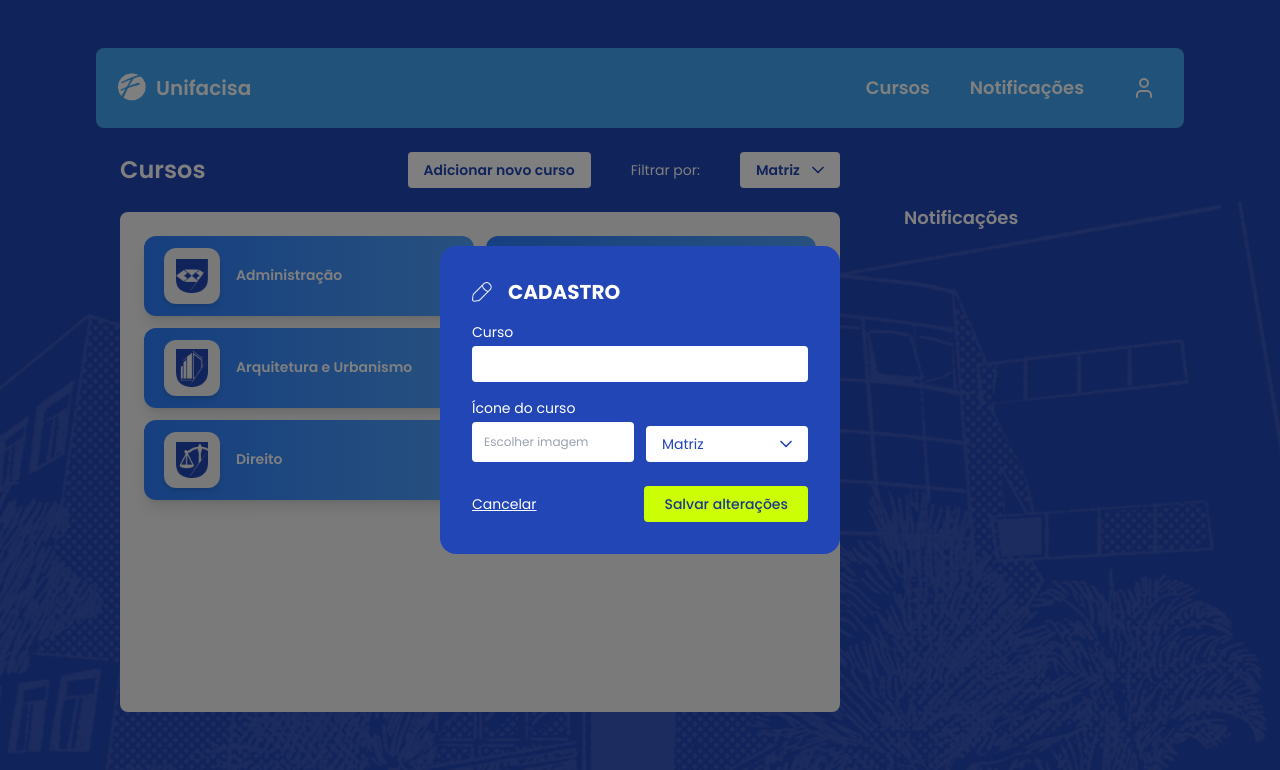
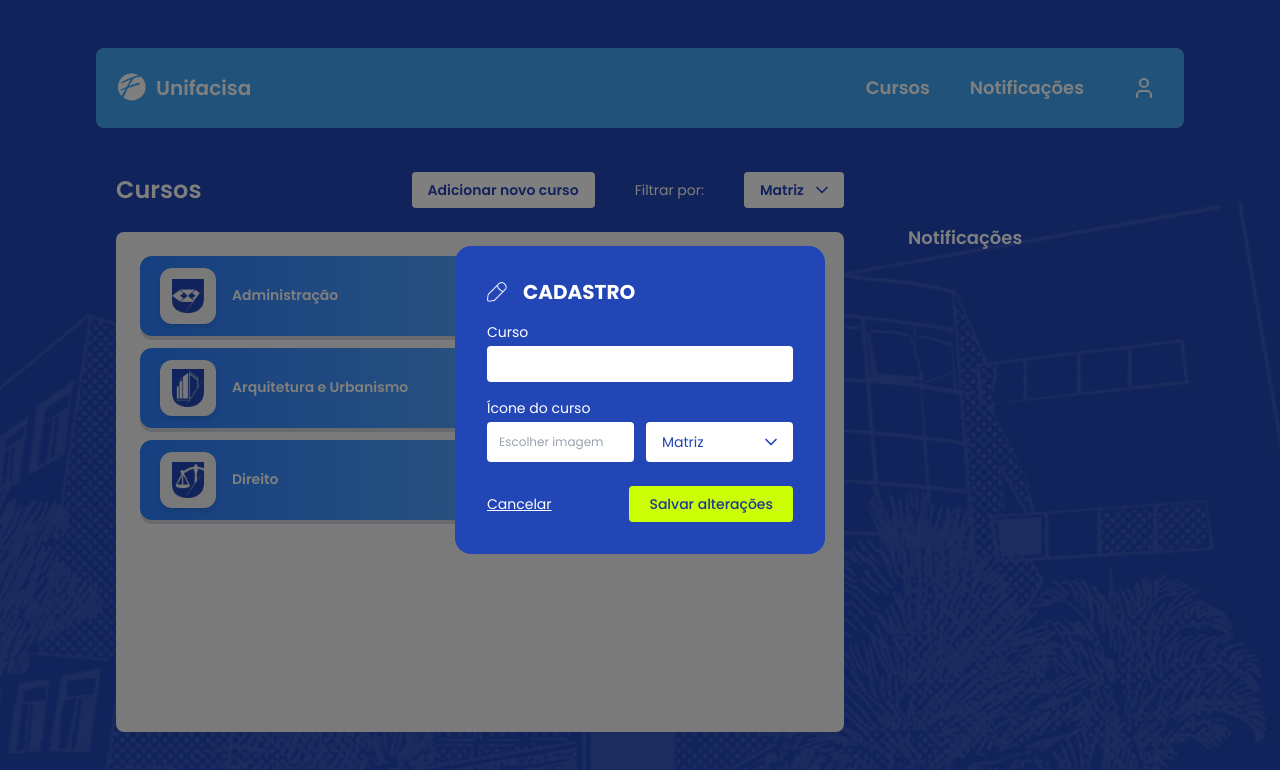
Before and after one commit to anadrv/portfolio-frontend, a React (Vite) app in the folder portfolio/: page / in a window 1280 px wide. Both pictures are taken after a click on the button "Adicionar novo curso". Shown: the top 770 px of the page. Built offline with nearby package versions, Linux system fonts and the light colour scheme.

Commit message:
lovergirl - simmmm mas acho q ainda falta coisa

```diff
--- a/portfolio/src/components/CourseCard.jsx
+++ b/portfolio/src/components/CourseCard.jsx
@@ -1,6 +1,6 @@
 function CourseCard({ title, icons = [] }) {
   return (
-    <div className="bg-gradient-to-r from-blue-500 to-blue-400 rounded-xl shadow-lg p-5 h-[80px] w-full flex items-center gap-4">
+    <div className="bg-gradient-to-r from-blue-500 to-blue-400 rounded-xl shadow-[0_4px_0_#d1d5db] p-5 h-[80px] w-full flex items-center gap-4">
       <div className="flex bg-gray-100 rounded-xl p-3 shadow-md w-14 h-14 items-center justify-center shrink-0">
         {icons.map((icon, index) => (
           <img
--- a/portfolio/src/components/CreateCourse.jsx
+++ b/portfolio/src/components/CreateCourse.jsx
@@ -1,4 +1,5 @@
 import { useState, useRef } from "react";
+import { motion } from "framer-motion";
 import FilterSelect from "./FilterSelect";
 import pencilIcon from "../assets/images/pencil.png";
 
@@ -59,7 +60,22 @@ function CreateCourse({ onCancel, onSave }) {
   };
 
   return (
-    <div className="bg-background rounded-2xl p-8 w-[400px] overflow-hidden flex flex-col gap-4">
+    <motion.div
+      initial={{ opacity: 0, y: 30 }}
+      animate={{ opacity: 1, y: 0 }}
+      transition={{ duration: 0.3 }}
+      className="
+          bg-background
+          rounded-2xl
+          p-5 sm:p-8
+          w-[100%]
+          max-w-[370px]
+          sm:w-[400px]
+          overflow-hidden
+          flex
+          flex-col
+          gap-4
+        " >
       <div className="flex items-center gap-4">
         <img src={pencilIcon} alt="pencil" className="w-5 h-5" />
 
@@ -132,6 +148,7 @@ function CreateCourse({ onCancel, onSave }) {
             label="Matriz"
             options={["62", "63"]}
             value={matriz}
+            className="h-10"
             onChange={(value) => {
               setMatriz(value);
 
@@ -162,7 +179,7 @@ function CreateCourse({ onCancel, onSave }) {
           Salvar alterações
         </button>
       </div>
-    </div>
+    </motion.div>
   );
 }
 
--- a/portfolio/src/components/FilterSelect.jsx
+++ b/portfolio/src/components/FilterSelect.jsx
@@ -1,24 +1,27 @@
 import { ChevronDown } from "lucide-react";
 
-function FilterSelect({ label, options, value, onChange, textSize = "text-sm",}) {
+function FilterSelect({
+  label,
+  options,
+  value,
+  onChange,
+  textSize = "text-sm",
+  className = "",
+}) {
   return (
     <div className="flex flex-col gap-1 w-full">
       <div className="relative w-full">
         <select
           value={value}
           onChange={(e) => onChange(e.target.value)}
-  className={`w-full p-2 px-4 pr-10 rounded bg-white text-background appearance-none focus:outline-none cursor-pointer ${textSize}`}>
+          className={`w-full p-2 px-4 pr-10 rounded bg-white text-background appearance-none focus:outline-none cursor-pointer ${textSize} ${className}`}
+        >
           <option value="" disabled hidden>
             {label}
           </option>
 
-  {options
-    .filter(Boolean)
-    .map((option, index) => (
-      <option
-        key={`${option}-${index}`}
-        value={option}
-      >
+          {options.filter(Boolean).map((option, index) => (
+            <option key={`${option}-${index}`} value={option}>
               {option}
             </option>
           ))}
--- a/portfolio/src/pages/Home/Home.jsx
+++ b/portfolio/src/pages/Home/Home.jsx
@@ -34,16 +34,16 @@ function Home() {
 
   return (
     <Layout>
-      <div className="px-6">
+      <div className="px-5 mt-5">
         <div className="flex flex-col lg:flex-row gap-16">
           <div className="flex-1">
             <header className="py-6 text-text font-semibold flex flex-col md:flex-row md:items-center md:justify-between gap-4">
               <h1 className="text-2xl font-semibold">Cursos</h1>
 
-              <div className="flex flex-wrap md:flex-nowrap text-sm gap-3 md:gap-10 items-center">
+              <div className="flex flex-col md:flex-row text-sm gap-3 md:gap-10 md:items-center">
                 <button
                   onClick={() => setShowCreate(true)}
-                  className="bg-white py-2 px-4 text-background font-semibold text-sm rounded whitespace-nowrap"
+                  className="bg-white py-2 px-4 w-full md:w-auto text-background font-semibold text-sm rounded whitespace-nowrap hover:bg-accent cursor-pointer transition"
                 >
                   Adicionar novo curso
                 </button>
```
Lines whose indentation alone changed are shown as unchanged.
